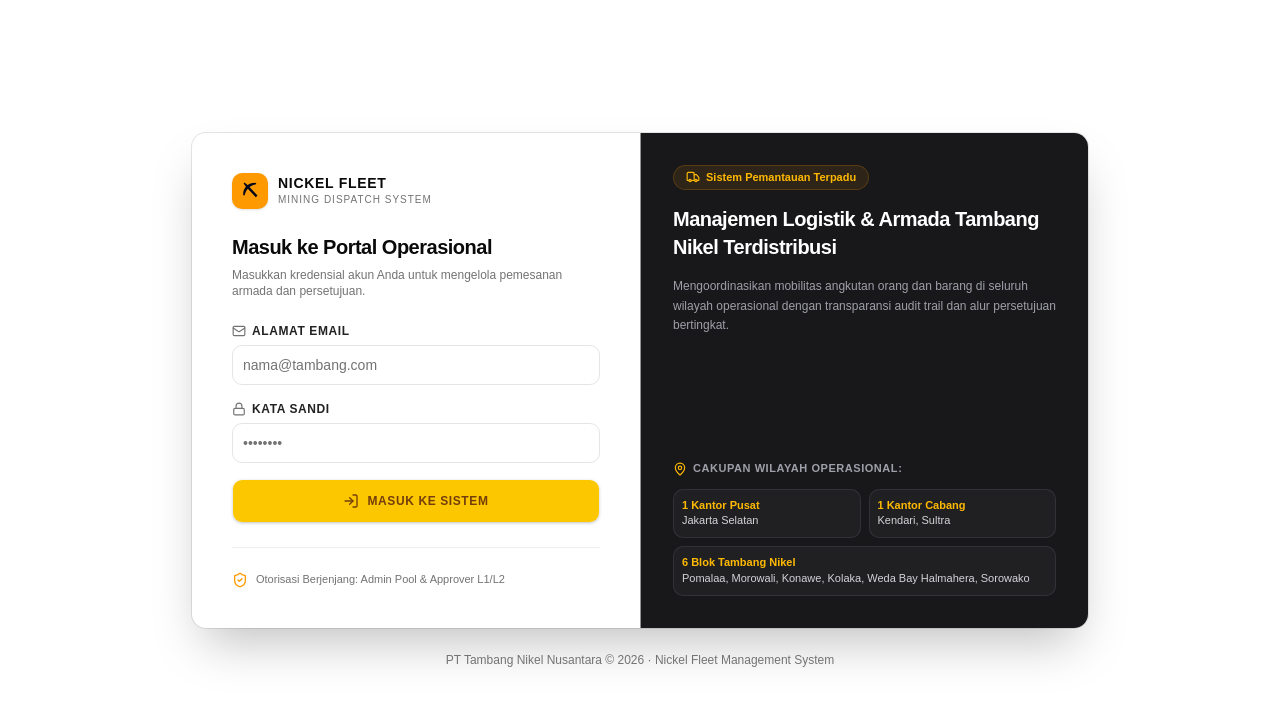
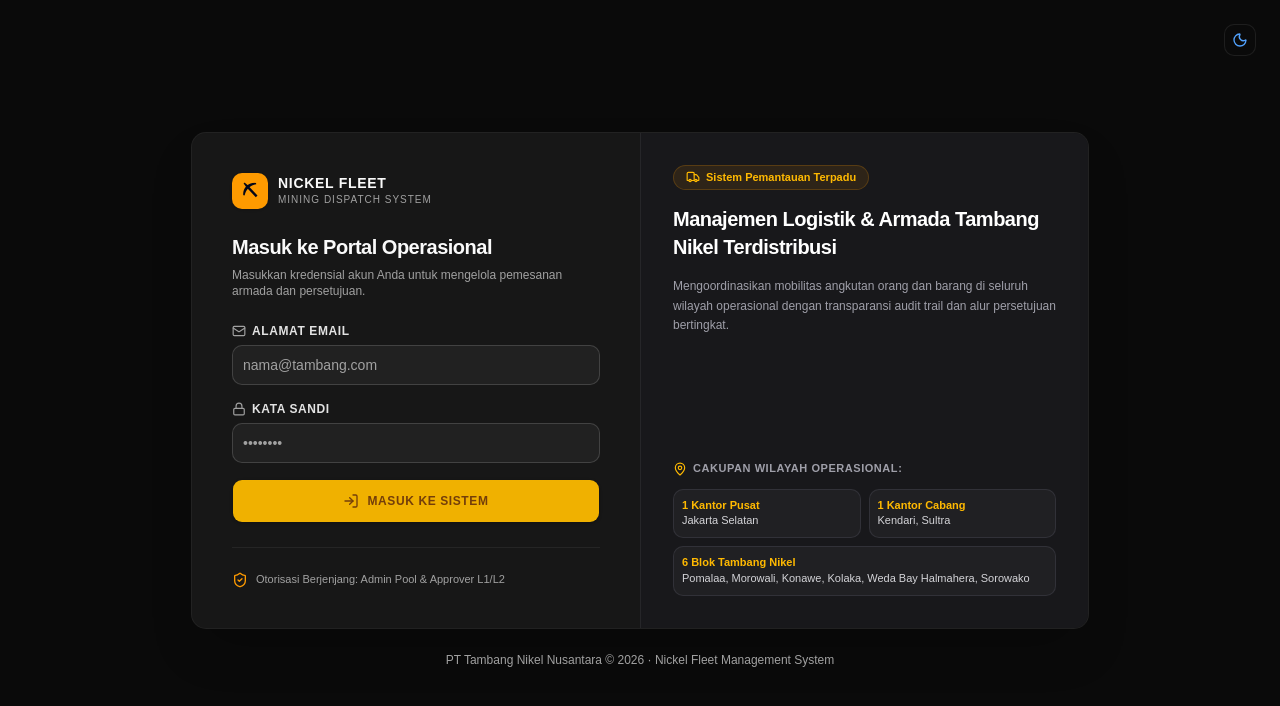
Before and after one commit to ArziTech/sekawan-media-test, a React app in the folder frontend/: page /login in a window 1280 px wide. Shown: the top 706 px of the page. Built offline with nearby package versions, Linux system fonts and the light colour scheme; no server answers; the HTML template or start-up script is replaced by a standard one.

Commit message:
feat(theme): implement dark mode and theme provider with mode toggle switcher

```diff
--- a/frontend/src/App.jsx
+++ b/frontend/src/App.jsx
@@ -2,6 +2,7 @@ import React from 'react';
 import { BrowserRouter, Routes, Route, Navigate } from 'react-router-dom';
 import { AuthProvider, useAuth } from './context/AuthContext';
 import { ToastProvider } from './context/ToastContext';
+import { ThemeProvider } from './components/theme-provider';
 import { AppLayout } from './components/layout/AppLayout';
 
 import { Login } from './pages/Login';
@@ -35,6 +36,7 @@ const ProtectedRoute = ({ children }) => {
 
 export default function App() {
   return (
+    <ThemeProvider defaultTheme="dark" storageKey="nickel-fleet-theme">
       <ToastProvider>
         <AuthProvider>
           <BrowserRouter>
@@ -67,5 +69,6 @@ export default function App() {
           </BrowserRouter>
         </AuthProvider>
       </ToastProvider>
+    </ThemeProvider>
   );
 }
--- /dev/null
+++ b/frontend/src/components/mode-toggle.jsx
@@ -0,0 +1,51 @@
+import React from 'react';
+import { Moon, Sun, Monitor } from "lucide-react";
+import { Button } from "@/components/ui/button";
+import {
+  DropdownMenu,
+  DropdownMenuContent,
+  DropdownMenuItem,
+  DropdownMenuTrigger,
+} from "@/components/ui/dropdown-menu";
+import { useTheme } from "@/components/theme-provider";
+
+export function ModeToggle({ className }) {
+  const { theme, setTheme } = useTheme();
+
+  return (
+    <DropdownMenu>
+      <DropdownMenuTrigger
+        type="button"
+        className={`inline-flex items-center justify-center size-8 rounded-lg border border-border/80 bg-background hover:bg-muted text-foreground transition-all cursor-pointer outline-none focus-visible:ring-2 focus-visible:ring-ring ${className || ''}`}
+        title="Ubah Tema Tampilan (Light / Dark / System)"
+      >
+        <Sun className="size-4 rotate-0 scale-100 transition-all dark:-rotate-90 dark:scale-0 text-amber-500" />
+        <Moon className="absolute size-4 rotate-90 scale-0 transition-all dark:rotate-0 dark:scale-100 text-blue-400" />
+        <span className="sr-only">Toggle theme</span>
+      </DropdownMenuTrigger>
+      <DropdownMenuContent align="end" className="w-36 rounded-xl p-1 bg-popover border border-border shadow-lg z-50">
+        <DropdownMenuItem
+          onClick={() => setTheme("light")}
+          className={`cursor-pointer text-xs font-semibold gap-2 py-2 px-2.5 rounded-lg flex items-center ${theme === 'light' ? 'bg-accent text-accent-foreground font-bold' : ''}`}
+        >
+          <Sun className="size-3.5 text-amber-500" />
+          <span>Terang (Light)</span>
+        </DropdownMenuItem>
+        <DropdownMenuItem
+          onClick={() => setTheme("dark")}
+          className={`cursor-pointer text-xs font-semibold gap-2 py-2 px-2.5 rounded-lg flex items-center ${theme === 'dark' ? 'bg-accent text-accent-foreground font-bold' : ''}`}
+        >
+          <Moon className="size-3.5 text-blue-400" />
+          <span>Gelap (Dark)</span>
+        </DropdownMenuItem>
+        <DropdownMenuItem
+          onClick={() => setTheme("system")}
+          className={`cursor-pointer text-xs font-semibold gap-2 py-2 px-2.5 rounded-lg flex items-center ${theme === 'system' ? 'bg-accent text-accent-foreground font-bold' : ''}`}
+        >
+          <Monitor className="size-3.5 text-muted-foreground" />
+          <span>Sistem OS</span>
+        </DropdownMenuItem>
+      </DropdownMenuContent>
+    </DropdownMenu>
+  );
+}
--- a/frontend/src/components/site-header.jsx
+++ b/frontend/src/components/site-header.jsx
@@ -11,6 +11,7 @@ import {
 } from "@/components/ui/breadcrumb";
 import { useLocation } from "react-router-dom";
 import { MapPin } from "lucide-react";
+import { ModeToggle } from "@/components/mode-toggle";
 
 export function SiteHeader() {
   const location = useLocation();
@@ -64,13 +65,18 @@ export function SiteHeader() {
         </Breadcrumb>
       </div>
 
-      <div className="flex items-center gap-3">
+      <div className="flex items-center gap-2.5">
         {/* Operational Region Info Badge */}
         <div className="flex items-center gap-2 text-[11px] font-medium text-muted-foreground bg-muted/40 px-3 py-1.5 rounded-full border border-border/60">
-          <MapPin className="w-3.5 h-3.5 text-amber-500" />
+          <MapPin className="w-3.5 h-3.5 text-amber-500 shrink-0" />
           <span className="hidden md:inline">8 Wilayah: 1 HQ Jakarta &middot; 1 Kendari &middot; 6 Tambang</span>
-          <span className="md:hidden">8 Lokasi Tambang</span>
+          <span className="md:hidden">8 Wilayah Operasional</span>
         </div>
+
+        <Separator orientation="vertical" className="h-4" />
+
+        {/* Theme Dark / Light Mode Toggle */}
+        <ModeToggle />
       </div>
     </header>
   );
--- /dev/null
+++ b/frontend/src/components/theme-provider.jsx
@@ -0,0 +1,56 @@
+import React, { createContext, useContext, useEffect, useState } from "react";
+
+const initialState = {
+  theme: "system",
+  setTheme: () => null,
+};
+
+const ThemeProviderContext = createContext(initialState);
+
+export function ThemeProvider({
+  children,
+  defaultTheme = "system",
+  storageKey = "nickel-fleet-theme",
+  ...props
+}) {
+  const [theme, setTheme] = useState(
+    () => localStorage.getItem(storageKey) || defaultTheme
+  );
+
+  useEffect(() => {
+    const root = window.document.documentElement;
+    root.classList.remove("light", "dark");
+
+    if (theme === "system") {
+      const systemTheme = window.matchMedia("(prefers-color-scheme: dark)").matches
+        ? "dark"
+        : "light";
+      root.classList.add(systemTheme);
+      return;
+    }
+
+    root.classList.add(theme);
+  }, [theme]);
+
+  const value = {
+    theme,
+    setTheme: (newTheme) => {
+      localStorage.setItem(storageKey, newTheme);
+      setTheme(newTheme);
+    },
+  };
+
+  return (
+    <ThemeProviderContext.Provider {...props} value={value}>
+      {children}
+    </ThemeProviderContext.Provider>
+  );
+}
+
+export const useTheme = () => {
+  const context = useContext(ThemeProviderContext);
+  if (context === undefined) {
+    throw new Error("useTheme must be used within a ThemeProvider");
+  }
+  return context;
+};
--- a/frontend/src/pages/Login.jsx
+++ b/frontend/src/pages/Login.jsx
@@ -2,6 +2,7 @@ import React from 'react';
 import { Navigate } from 'react-router-dom';
 import { useAuth } from '@/context/AuthContext';
 import { LoginForm } from '@/components/login-form';
+import { ModeToggle } from '@/components/mode-toggle';
 
 export const Login = () => {
   const { user, loading } = useAuth();
@@ -10,7 +11,10 @@ export const Login = () => {
   if (user) return <Navigate to="/" replace />;
 
   return (
-    <div className="min-h-screen bg-background flex flex-col justify-center items-center p-4 sm:p-6 lg:p-8">
+    <div className="min-h-screen bg-background flex flex-col justify-center items-center p-4 sm:p-6 lg:p-8 relative">
+      <div className="absolute top-4 right-4 sm:top-6 sm:right-6">
+        <ModeToggle />
+      </div>
       <div className="w-full max-w-4xl">
         <LoginForm />
         <p className="text-center text-xs text-muted-foreground mt-6">
```
Lines whose indentation alone changed are shown as unchanged.
